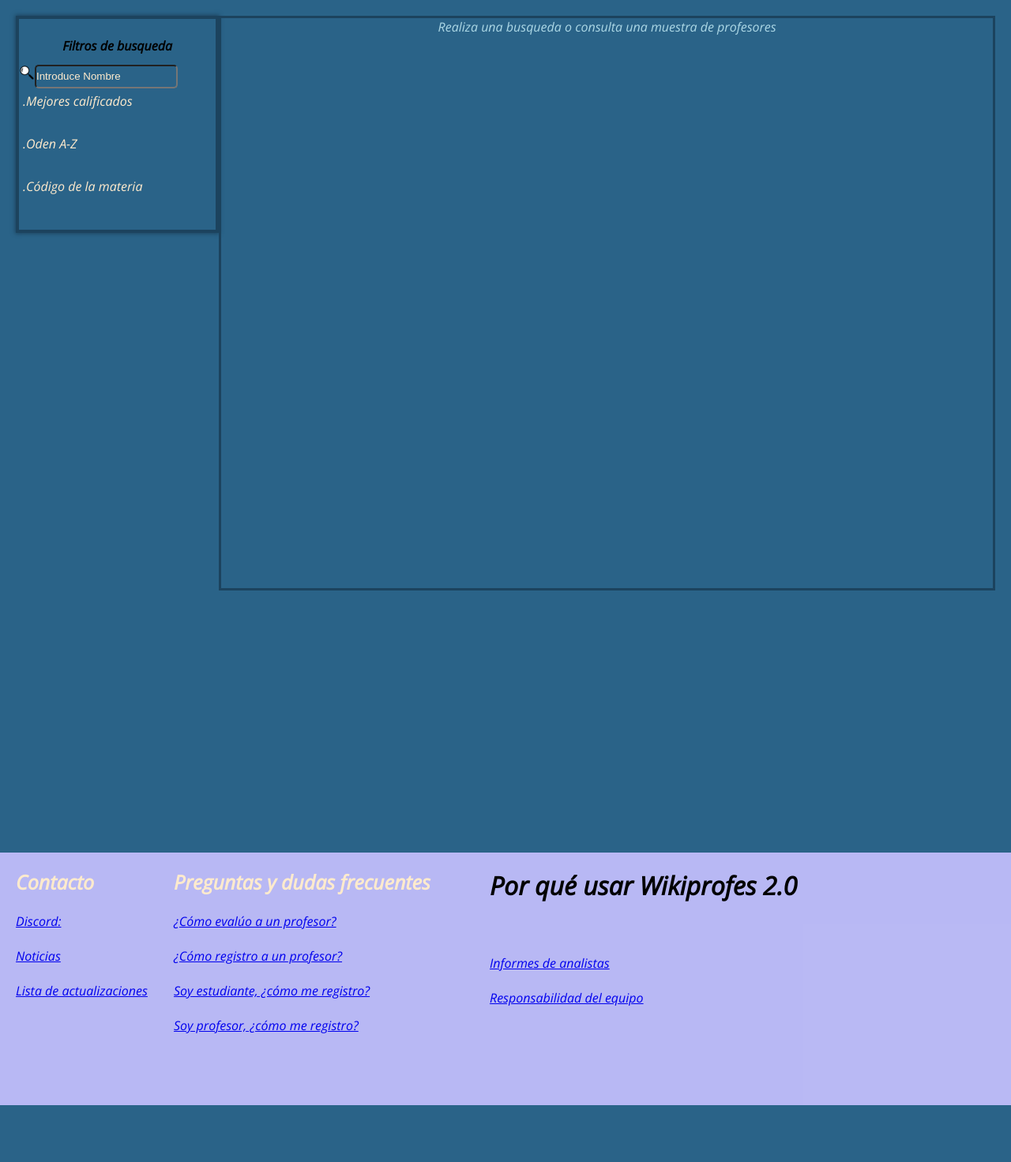
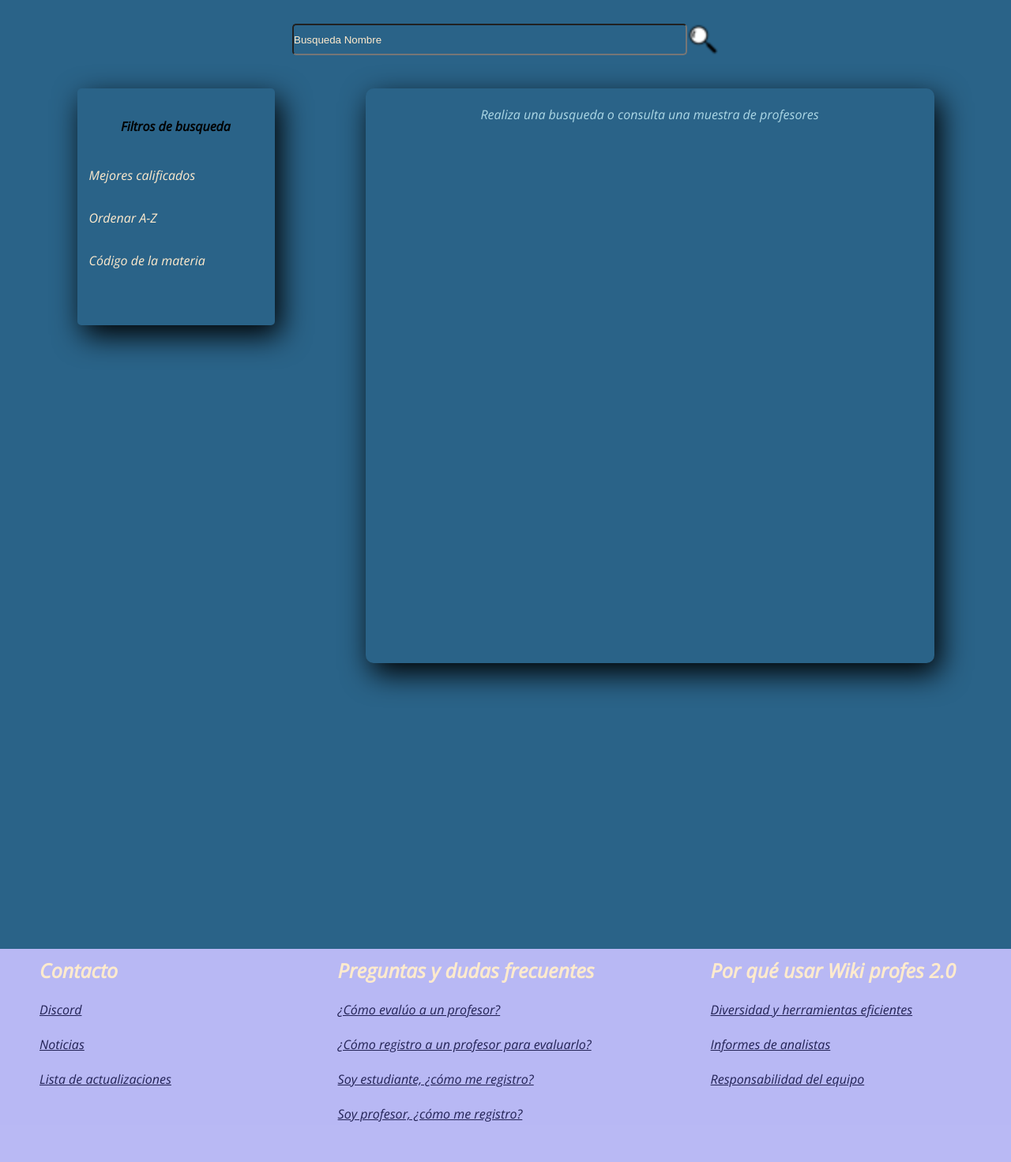
Before and after one commit to Carlos-D-09/wikiprofes, a Flask app: page / in a window 1280 px wide. Shown: the part 100-1572 px from the top of the page at 79% size. Before the commit the page ends 1500 px from the top, so only its background shows below. Run offline with Flask 2, Linux system fonts and the light colour scheme.

Commit message:
version 1.02

```diff
--- a/static/css/index.css
+++ b/static/css/index.css
@@ -52,22 +52,43 @@ nav > p > a:hover{
 
 .flex-principal{
     display:flex;
+    flex-direction: column;
     flex-wrap: nowrap;
+    /* eje principal */
+    align-content:space-around;
+     /*eje secundario  */
+    align-items: center;
+    justify-content: flex-start;
+    width: 100%;
+    height: 100%;
+    padding: 30px 20px;
+    background: #2a6388;
+}
+
+.flex-filtro-profesor{
+    display: flex;
+    flex-direction: row;
+    flex-wrap: nowrap;
+    align-content: space-between;
+    align-items: flex-start;
+    justify-content: space-around;
     width: 100%;
     height: 1080px;
-    padding: 20px 20px;
-    background: #2a6388;
+    padding: 20px;
 }
 
 .filtro-busqueda{
     display: flex;
     flex-direction: column;
+    border-radius: 5px;
     background: #2a6388;
-    width: 200px;
-    height: 275px;
-    border:4px solid #1c435e;
-    justify-content: center;
-    box-shadow: 0px 0px 5px 1px #1c435e;
+    width: 250px;
+    height: 300px;
+    align-content: center;
+    align-items: stretch;
+    padding:10px;
+    align-items: left;
+    box-shadow: 7px 13px 37px #000;
 }
 
 .filtro-busqueda p{
@@ -78,31 +99,31 @@ nav > p > a:hover{
     border:5px solid #2a6388;
 }
 
-.barra-busqueda{
-    align-items: center;
-    border-radius: 5px;
-    background-color: #2a6388;
-    color:blanchedalmond;
-    font-weight: 16px;
-    justify-content: center;
-    height: 30px;
-}
-
-.barra-busqueda::placeholder{ color:blanchedalmond}
+.busqueda-apariencia::placeholder{ color:blanchedalmond}
 
 .filtro-busqueda a{
     color: blanchedalmond;
     text-decoration: none;
     border:5px solid #2a6388;
+
 }
 
 .filtro-busqueda a:hover{
     text-decoration: underline;
 }
 
+.busqueda-apariencia{
+    border-radius: 5px;
+    background-color: #2a6388;
+    color:blanchedalmond;
+    font-weight: 16px;
+    justify-content: center;
+}
+
+
 .informacion-Profesor{
-    /*background-image: linear-gradient(to bottom right, #83918a, #4cac6e);*/
-    border: 3px solid #1c435e;
+    border-radius: 10px;
+    box-shadow: 7px 13px 37px #000;
 }
 
 .informacion-Profesor p{
@@ -113,13 +134,17 @@ nav > p > a:hover{
     display:flex;
     flex-wrap: nowrap;
     width: 100%;
-    height: 320px;
-    padding: 20px 20px;
+    height: 270px;
+    padding: 10px 50px;
     background: rgba(115, 115, 233, 0.5);
 }
 
 .contacto{
-    width: 200px;
+    width: 400px;
+}
+
+.contacto a{
+    color: rgb(34, 34, 85);
 }
 
 .contacto h1{
@@ -128,12 +153,12 @@ nav > p > a:hover{
     font-style: normal;
 }
 
-/* .contacto a{
-    color: ;
-} */
+.preguntas{
+    width: 500px;
+}
 
-.preguntas{
-    width: 400px;
+.preguntas a{
+    color: rgb(34, 34, 85);
 }
 
 .preguntas h1{
@@ -141,3 +166,17 @@ nav > p > a:hover{
     font-size: 25px;
     font-style: normal;
 }
+
+.caso_de_uso{
+    width: 350px;
+}
+
+.caso_de_uso a{
+    color: rgb(34, 34, 85);
+}
+
+.caso_de_uso h1{
+    color: blanchedalmond;
+    font-size: 25px;
+    font-style: normal;
+}
--- a/templates/index.html
+++ b/templates/index.html
@@ -31,39 +31,45 @@
     </header>
     <!-- Contenedor flex box -->
     <div class = "flex-principal">
-        <div class= "filtro-busqueda" style="order: 1; flex-grow: 1">
-            <p> Filtros de busqueda</p>
+        <div class = barra-busqueda>
             <form name = "busqueda-request" class = action = "" method = "post">
-                <input type = "text" class = "barra-busqueda" placeholder= "Introduce Nombre">
-                <input type = "image" class = "boton-enviar" src ="{{url_for('static',filename = '/img/busqueda.png')}}" align = "left">
-            </form>
-            <a href = "#" > .Mejores calificados</a><br>
-            <a href = "#" > .Oden A-Z</a><br>
-            <a href = "#" > .Código de la materia</a><br>
+                <input type = "text" class = "busqueda-apariencia" placeholder= "Busqueda Nombre" style = "min-width: 500px; min-height: 40px">
+                <input type = "image" src ="{{url_for('static',filename = '/img/busqueda.png')}}" align = "right" style = "min-width: 40px; min-height: 40px;">
+            </form> <br>
         </div>
-        <div class="informacion-Profesor" style="text-align:center; width: 70%; height: 70%; overflow: scroll; order: 2; flex-grow: 2;">
-            <p>Realiza una busqueda o consulta una muestra de profesores</p>
-            <br>  <br/>
+        <div class = "flex-filtro-profesor">
+            <div class= "filtro-busqueda">
+                <br>
+                <p> Filtros de busqueda</p>
+                <br>
+                <a href = "#" > Mejores calificados</a><br>
+                <a href = "#" > Ordenar A-Z</a><br>
+                <a href = "#" > Código de la materia</a><br>
+            </div>
+            <div class="informacion-Profesor" style="text-align:center; width: 60%; height: 70%; overflow: scroll; ">
+                <br> <p>Realiza una busqueda o consulta una muestra de profesores</p>
+                <br>  <br/>
+            </div>
         </div>
     </div>
 
     <div class = "informacion-complementaria">
         <div class = "contacto">
             <h1> Contacto</h1> <br>
-            <a href = "#" > Discord:  </a><br><br>
+            <a href = "#" > Discord  </a><br><br>
             <a href = "#" > Noticias </a><br><br>
             <a href = "#" > Lista de actualizaciones </a><br>
         </div>
         <div class = "preguntas">
             <h1> Preguntas y dudas frecuentes</h1> <br>
             <a href = "#" > ¿Cómo evalúo a un profesor?  </a><br><br>
-            <a href = "#" > ¿Cómo registro a un profesor? </a><br><br>
+            <a href = "#" > ¿Cómo registro a un profesor para evaluarlo? </a><br><br>
             <a href = "#" > Soy estudiante, ¿cómo me registro? </a><br><br>
             <a href = "#" > Soy profesor, ¿cómo me registro? </a><br>
         </div>
         <div class = "caso_de_uso">
-            <h1> Por qué usar Wikiprofes 2.0</h1> <br>
-            <a href = "#" >  </a><br><br>
+            <h1> Por qué usar Wiki profes 2.0</h1> <br>
+            <a href = "#" > Diversidad y herramientas eficientes </a><br><br>
             <a href = "#" > Informes de analistas </a><br><br>
             <a href = "#" > Responsabilidad del equipo </a><br>
     </div>
```
Also changed, not shown: Flask.py (+12 -15 lines).
